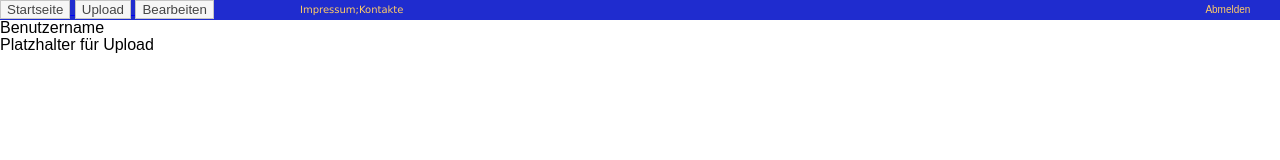
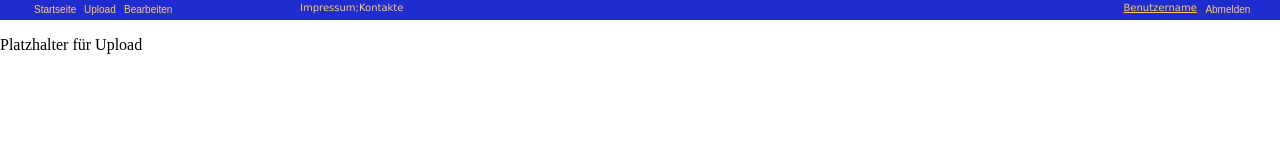
Before and after one commit to Tobias2419/SWP_2017_industrialisierung, a plain HTML site: page Upload.html in a window 1280 px wide. Drawn offline with nearby package versions, Linux system fonts and the light colour scheme; some packages are replaced by stand-ins of ours.

Commit message:
Angepasst auf die neuen Inhalte/Dokumente

```diff
--- a/style.css
+++ b/style.css
@@ -7,7 +7,7 @@ html, body {
 
 body {
   margin: 0;
-  font-family: Arial; sans-serif;
+  font-family: Arial sans-serif;
 }
 
 #TitelBlock {
@@ -22,11 +22,22 @@ body {
 .text01 {
     position:absolute;
     left:300px;
-    top:4px;
+    top:2.2px;
     font-family:Verdana,Arial,Helvetica,sans-serif;
     font-size:10px;
     font-weight:normal;
     color:#FFCC66 ;
+}
+
+.text02 {
+    position: absolute;
+    right: 6.5%;
+    top: 2.2px;
+    font-family:Verdana,Arial,Helvetica,sans-serif;
+    font-size:10px;
+    font-weight:normal;
+    color:#FFCC66 ;
+    text-decoration: underline;
 }
 
 
@@ -55,6 +66,45 @@ body {
     border-style: ridge;
 }
 
+#button1 {
+   position:absolute;
+    left: 30px;
+    top:0px;
+    background-color: #1F2CCF ;
+    color: #FFCC66;
+    padding: 4px;
+    text-decoration: none;
+    font-size: 10px;
+    border: none;
+    cursor: pointer;
+}
+
+#button2 {
+   position:absolute;
+    left: 80px;
+    top:0px;
+    background-color: #1F2CCF ;
+    color: #FFCC66;
+    padding: 4px;
+    text-decoration: none;
+    font-size: 10px;
+    border: none;
+    cursor: pointer;
+}
+
+#button3 {
+   position:absolute;
+    left: 120px;
+    top:0px;
+    background-color: #1F2CCF ;
+    color: #FFCC66;
+    padding: 4px;
+    text-decoration: none;
+    font-size: 10px;
+    border: none;
+    cursor: pointer;
+}
+
 #centre {
      position: relative;
      left: 0%;
@@ -72,18 +122,18 @@ body {
 }
 
 #slider {
-    position: relative;
+    position: absolute;
     left:15%;
-    top: -168%;
+    top: 86%;
     width: 70%;
     color: #008000;
     background-color: #FFFFFF;
 }
 
 #legend {
-    position:relative;
+    position:absolute;
     left:0%;
-    top:-85%;
+    top:0%;
     width:14.8%;
     height: 84.4%;
     background-color: #FFFFFF ;
@@ -94,9 +144,9 @@ body {
 }
 
 #Info {
-    position:relative;
-    left:84.91%;
-    top:-170.1%;
+    position:absolute;
+    right: 0%;
+    top:0%;
     width:14.8%;
     height: 84.4%;
     background-color: #FFFFFF ;
```
